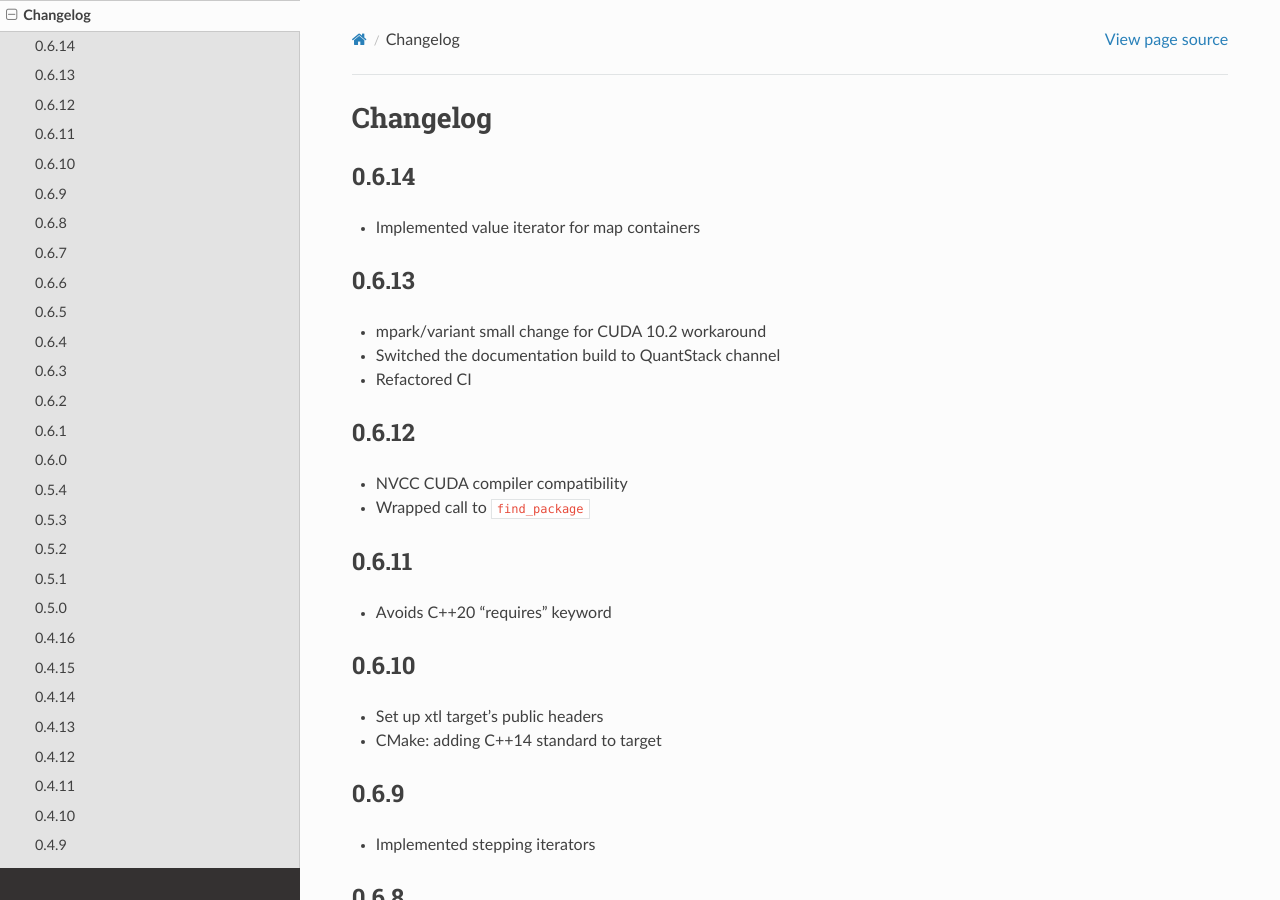
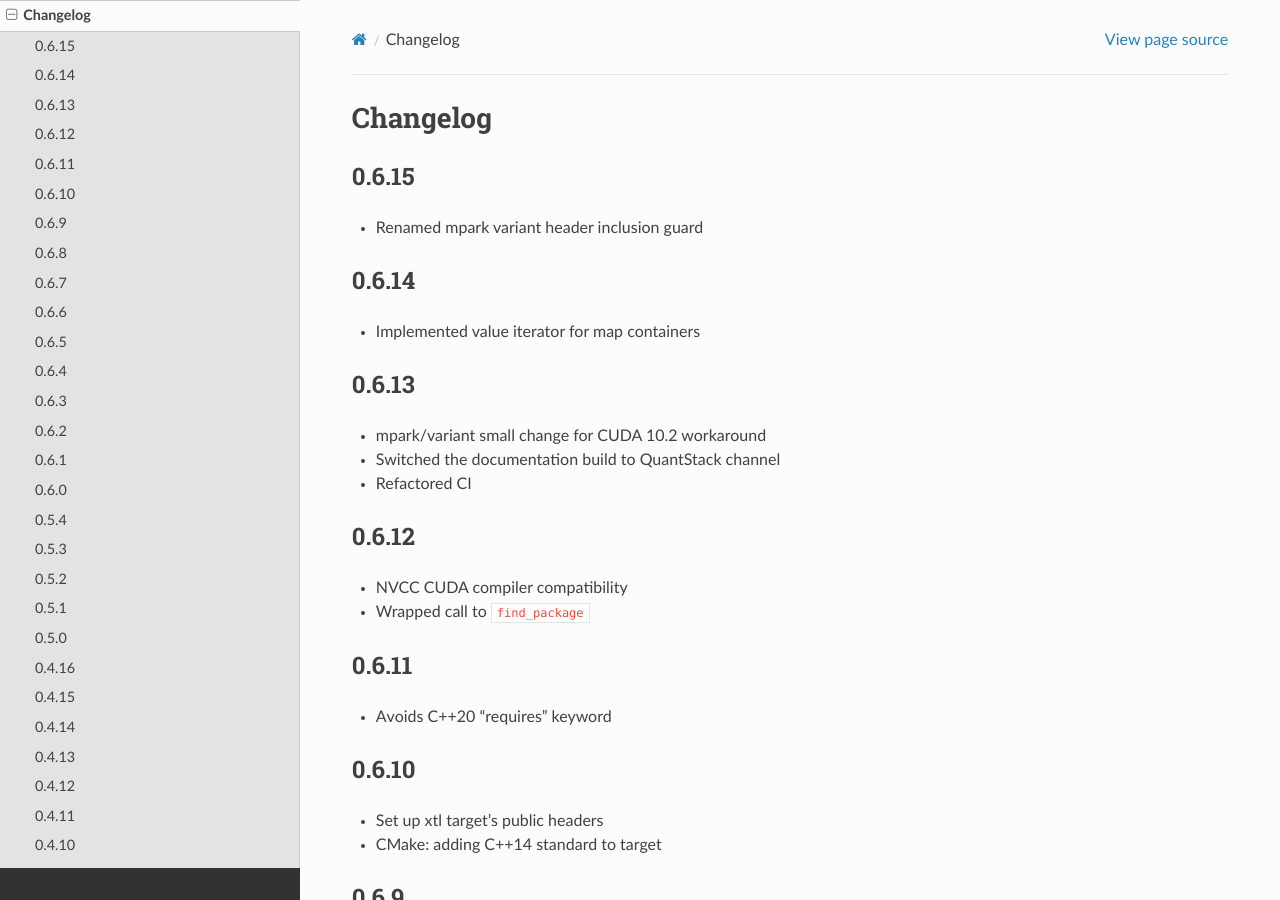
Before and after one commit to xtensor-stack/xtl, a Sphinx documentation site: the page built from docs/source/changelog.rst, in a window 1280 px wide and 900 px high. Built offline with Sphinx 7.4.7 and the Read the Docs theme 2.0.0, drawn with Linux system fonts in a browser that asks for light colours.

Commit message:
Release 0.6.15

```diff
--- a/docs/source/changelog.rst
+++ b/docs/source/changelog.rst
@@ -6,6 +6,11 @@
 
 Changelog
 =========
+
+0.6.15
+------
+
+- Renamed mpark variant header inclusion guard
 
 0.6.14
 ------
```
Also changed, not shown: 1 other file.
